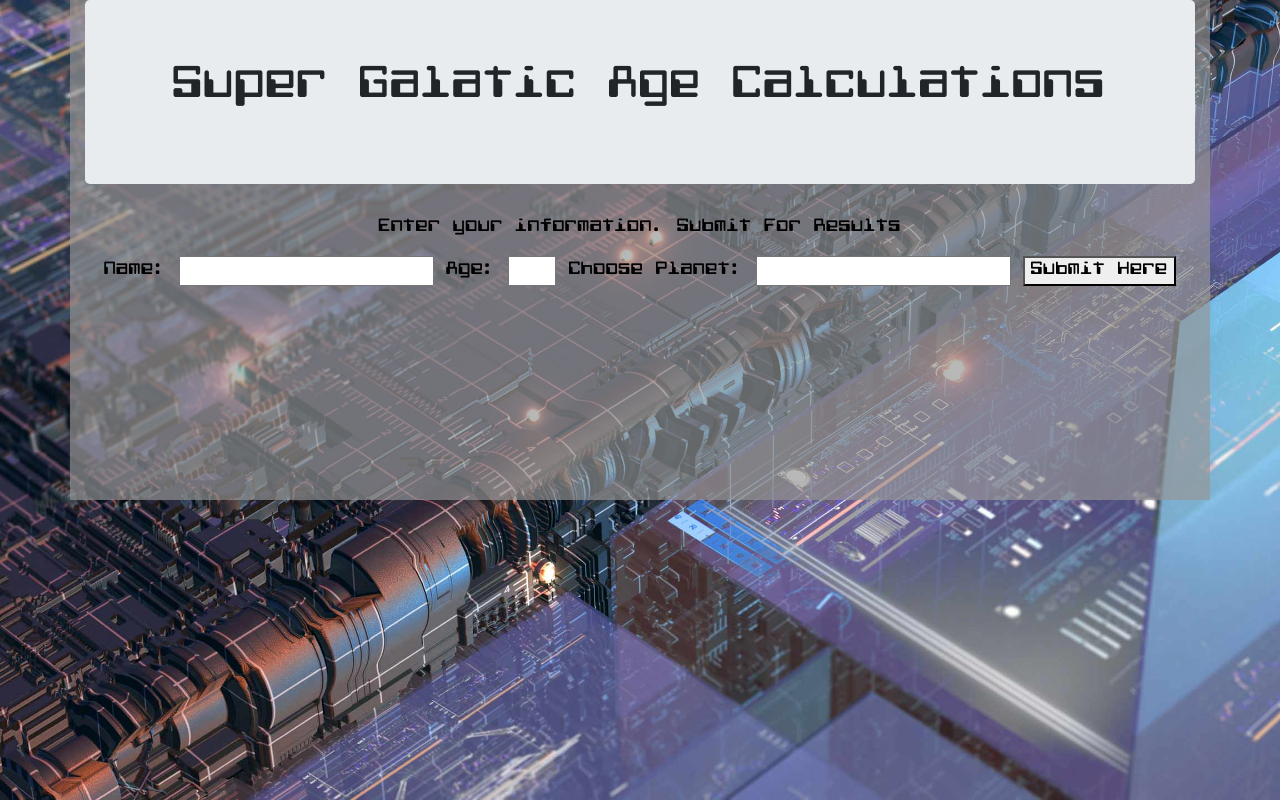
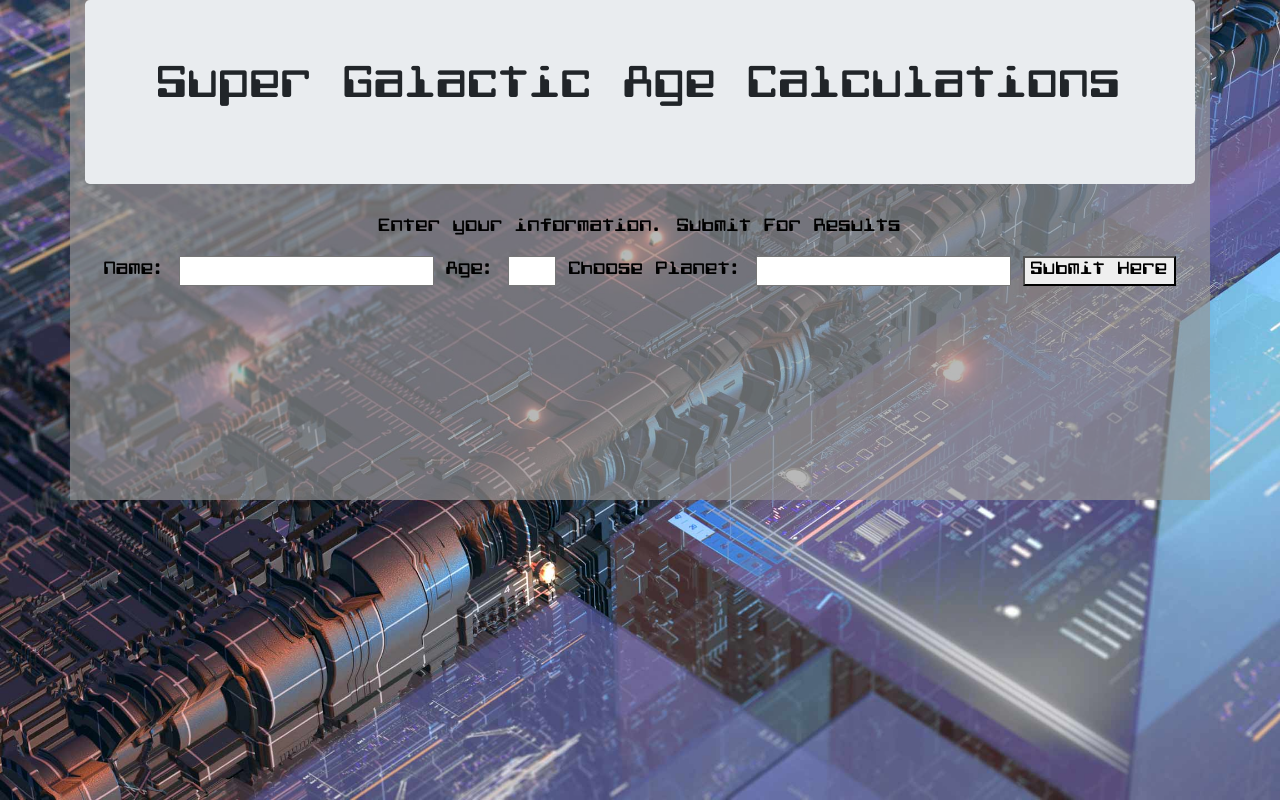
Before and after one commit to SPdowns/SuperGalacticAgeCalculator, a website built with webpack: page src/index.html in a window 1280 px wide. Built offline with nearby package versions, Linux system fonts and the light colour scheme.

Commit message:
correct spelling

```diff
--- a/src/index.html
+++ b/src/index.html
@@ -9,7 +9,7 @@
   <body>
     <div class="container">
       <div class="jumbotron">
-        <h1>Super Galatic Age Calculations</h1>
+        <h1>Super Galactic Age Calculations</h1>
       </div>
       <section id="outer-form" class="form-section">
       <p>Enter your information. Submit For Results</p>
```
